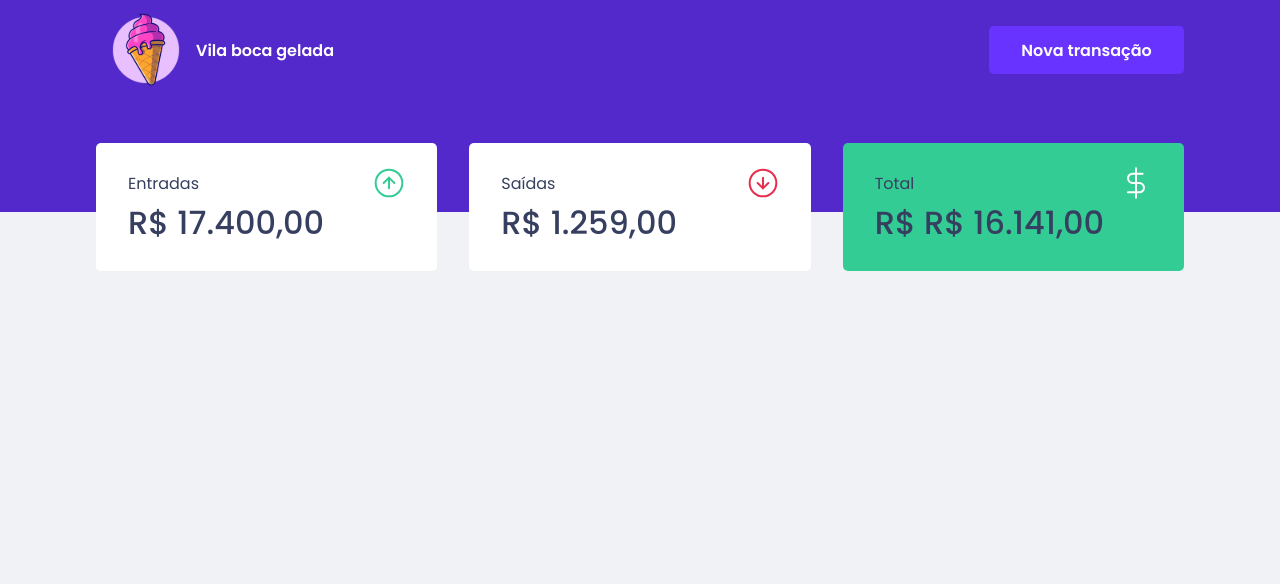
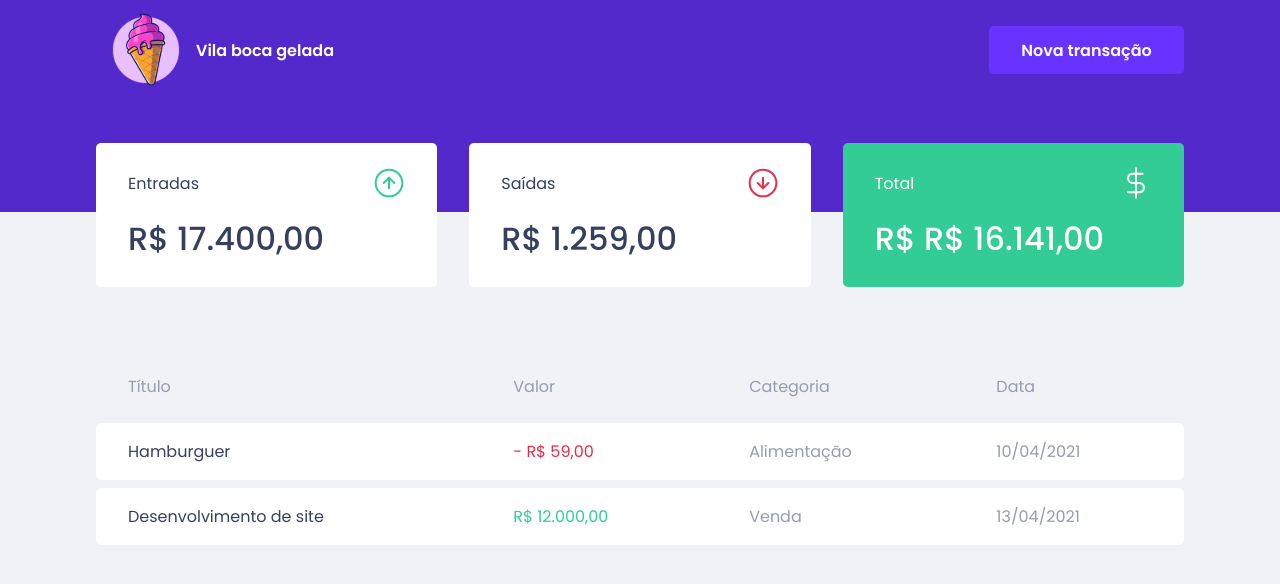
Before and after one commit to Everton-Afonso/ice-cream-parlor, a Next.js app: page / in a window 1280 px wide. Shown: the top 584 px of the page. Built offline with nearby package versions, Linux system fonts and the light colour scheme.

Commit message:
feat(Table): table component creation

```diff
--- a/src/UI/Card/styles.ts
+++ b/src/UI/Card/styles.ts
@@ -16,6 +16,7 @@ const wrapperCardModifiers = {
   `,
 
   Total: (theme: DefaultTheme) => css`
+    color: ${theme.colors.white};
     background-color: ${theme.colors.green};
   `
 }
@@ -40,6 +41,8 @@ export const WrapperCard = styled.div<WrapperCardProps>`
     }
 
     strong {
+      display: block;
+      padding-top: ${theme.spacings.xsmall};
       font-size: 2rem;
       font-style: normal;
       font-weight: ${theme.font.semiBold};
--- /dev/null
+++ b/src/UI/Table/index.tsx
@@ -0,0 +1,36 @@
+import * as S from './styles'
+
+const Table = () => {
+  return (
+    <S.WrapperTable>
+      <table>
+        <thead>
+          <tr>
+            <th>Título</th>
+            <th>Valor</th>
+            <th>Categoria</th>
+            <th>Data</th>
+          </tr>
+        </thead>
+
+        <tbody>
+          <tr>
+            <td>Hamburguer</td>
+            <td className="withdraw">- R$ 59,00</td>
+            <td>Alimentação</td>
+            <td>10/04/2021</td>
+          </tr>
+
+          <tr>
+            <td>Desenvolvimento de site</td>
+            <td className="deposit">R$ 12.000,00</td>
+            <td>Venda</td>
+            <td>13/04/2021</td>
+          </tr>
+        </tbody>
+      </table>
+    </S.WrapperTable>
+  )
+}
+
+export default Table
--- /dev/null
+++ b/src/UI/Table/styles.ts
@@ -0,0 +1,48 @@
+'use client'
+
+import styled, { css } from 'styled-components'
+
+export const WrapperTable = styled.div`
+  ${({ theme }) => css`
+    margin-top: 4rem;
+
+    table {
+      width: 100%;
+      border-spacing: 0 0.5rem;
+
+      th {
+        color: ${theme.colors.darkGray};
+        font-weight: ${theme.font.normal};
+        padding: ${theme.spacings.xsmall} ${theme.spacings.medium};
+        text-align: left;
+        line-height: 1.5rem;
+      }
+
+      td {
+        padding: ${theme.spacings.xsmall} ${theme.spacings.medium};
+        border: 0;
+        background: ${theme.colors.white};
+        color: ${theme.colors.darkGray};
+
+        &:first-child {
+          color: ${theme.colors.black};
+          border-top-left-radius: 6px;
+          border-bottom-left-radius: 6px;
+        }
+
+        &:last-child {
+          border-top-right-radius: 6px;
+          border-bottom-right-radius: 6px;
+        }
+
+        &.deposit {
+          color: ${theme.colors.green};
+        }
+
+        &.withdraw {
+          color: ${theme.colors.red};
+        }
+      }
+    }
+  `}
+`
--- a/src/components/Dashboard/index.tsx
+++ b/src/components/Dashboard/index.tsx
@@ -1,3 +1,4 @@
+import Table from '@/UI/Table'
 import Summary from '../Summary'
 import * as S from './styles'
 
@@ -5,6 +6,7 @@ const Dashboard = () => {
   return (
     <S.WrapperDashboard>
       <Summary />
+      <Table />
     </S.WrapperDashboard>
   )
 }
```
